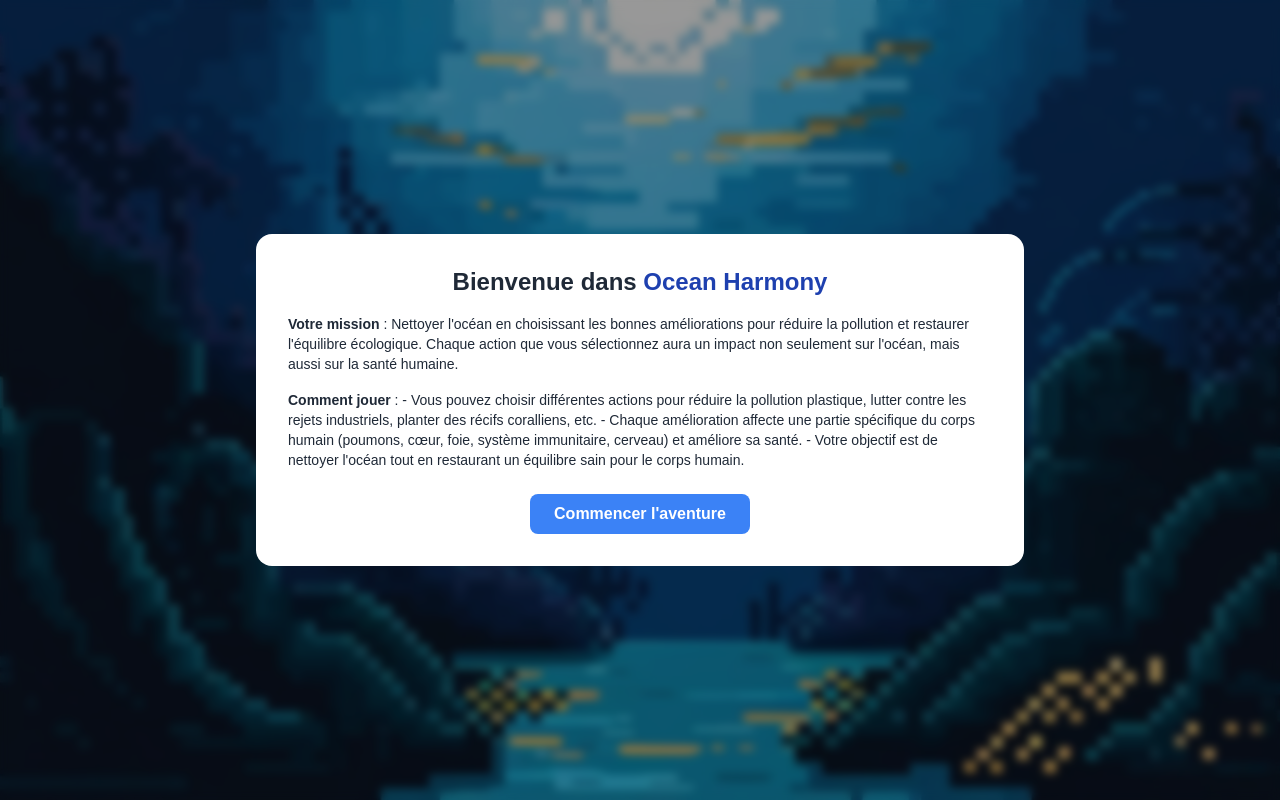
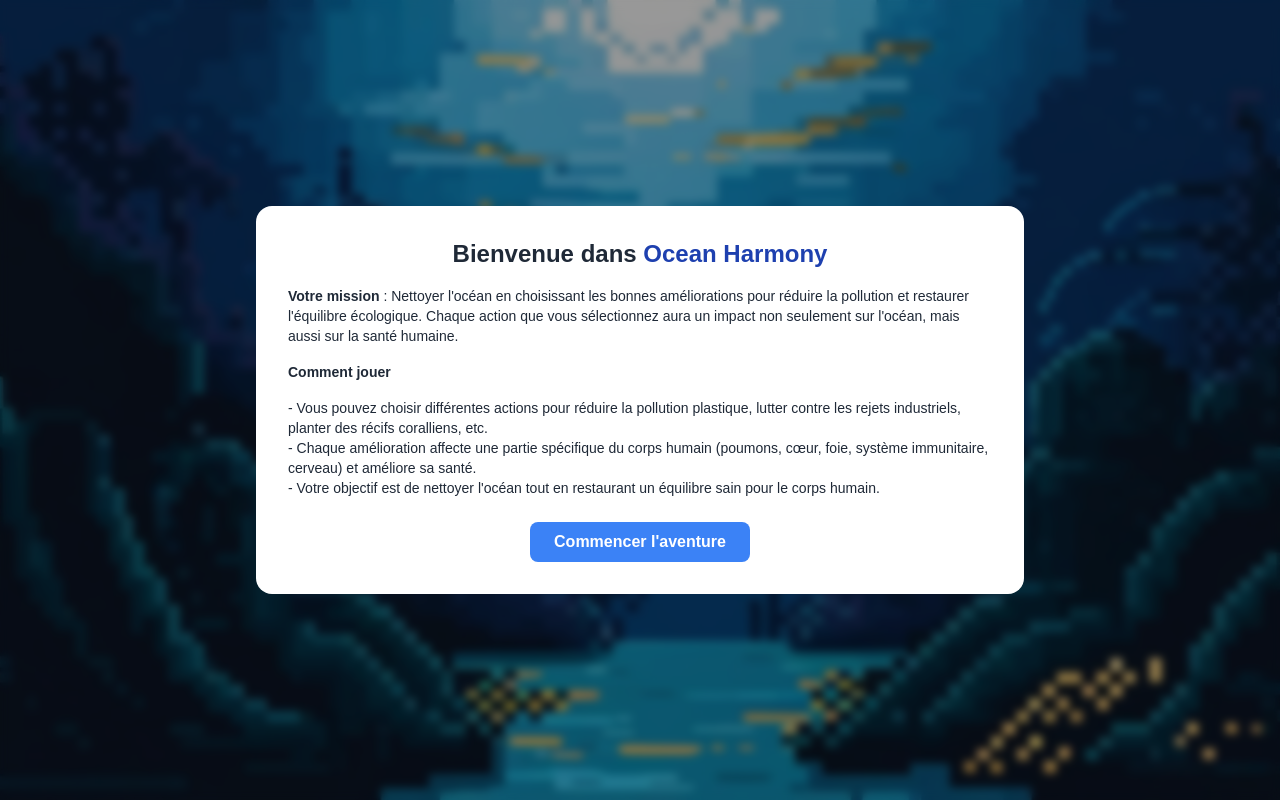
Before and after one commit to JulesGohier/404-FronEnd, a Nuxt app in the folder nuxtjs/: page /jeu in a window 1280 px wide. Built offline with nearby package versions, Linux system fonts and the light colour scheme.

Commit message:
fix text popup

```diff
--- a/nuxtjs/pages/jeu.vue
+++ b/nuxtjs/pages/jeu.vue
@@ -10,12 +10,12 @@
         <p>
           <strong>Votre mission</strong> : Nettoyer l'océan en choisissant les bonnes améliorations pour réduire la pollution et restaurer l'équilibre écologique. Chaque action que vous sélectionnez aura un impact non seulement sur l'océan, mais aussi sur la santé humaine.
         </p>
-        <p>
-          <strong>Comment jouer</strong> :
-          - Vous pouvez choisir différentes actions pour réduire la pollution plastique, lutter contre les rejets industriels, planter des récifs coralliens, etc.
-          - Chaque amélioration affecte une partie spécifique du corps humain (poumons, cœur, foie, système immunitaire, cerveau) et améliore sa santé.
-          - Votre objectif est de nettoyer l'océan tout en restaurant un équilibre sain pour le corps humain.
-        </p>
+        <p> <strong>Comment jouer</strong></p>
+        <ul>
+          <li> - Vous pouvez choisir différentes actions pour réduire la pollution plastique, lutter contre les rejets industriels, planter des récifs coralliens, etc.</li>
+          <li> - Chaque amélioration affecte une partie spécifique du corps humain (poumons, cœur, foie, système immunitaire, cerveau) et améliore sa santé.</li>
+          <li> - Votre objectif est de nettoyer l'océan tout en restaurant un équilibre sain pour le corps humain.</li>
+        </ul>
       </div>
 
       <div class="flex justify-center mt-6">
```
